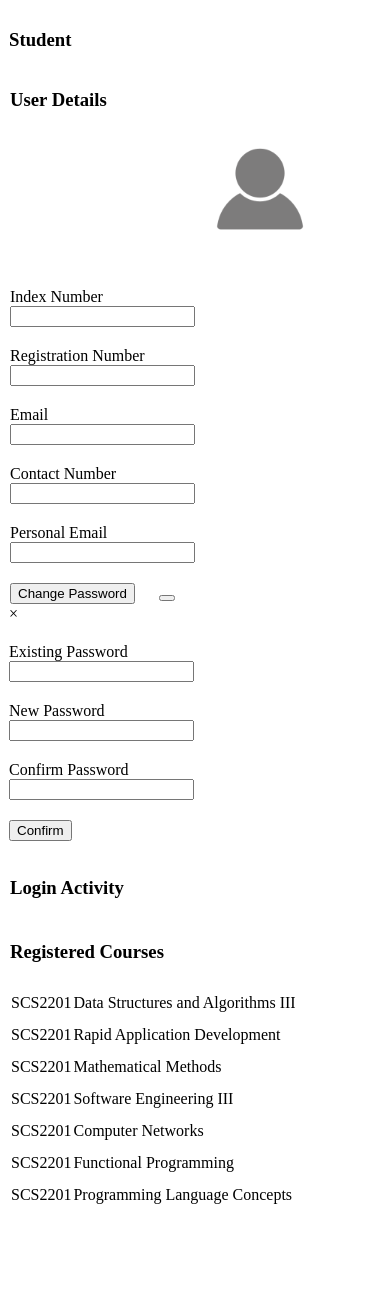
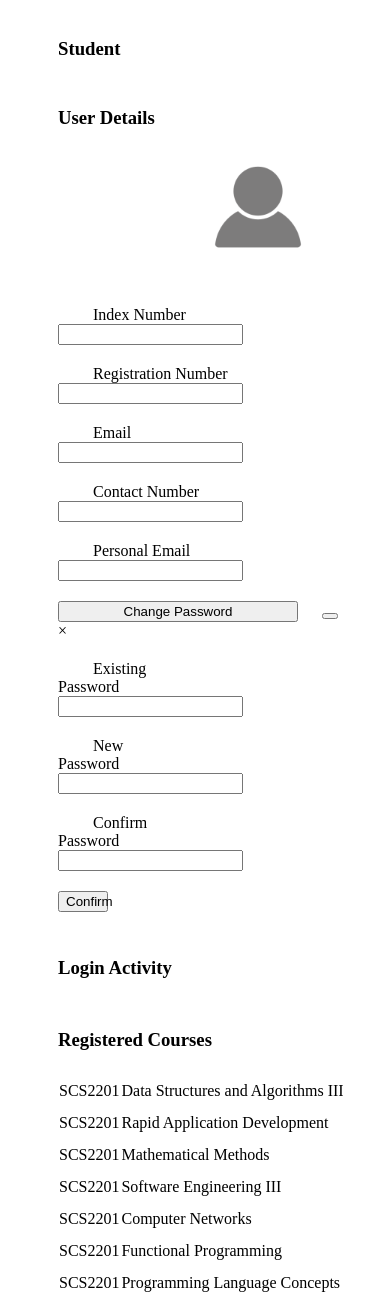
Before and after one commit to Fusion-0-1/lambda-learn, a PHP site: page /views/profile.php in a window 390 px wide; the page is wider, and only the part inside the window is pictured. Before the commit the page ends 1204 px from the top of that part, so only its background shows below. Run offline with PHP 8.4, Linux system fonts and the light colour scheme; the template is opened without the code that fills it, so the values that code supplies are empty.

Commit message:
Add mobile responsive css for profile page

```diff
--- a/public/css/profile.css
+++ b/public/css/profile.css
@@ -41,9 +41,24 @@ table{
 @media (max-width: 800px) {
     .flex-responsive{
         flex-direction: column;
+        align-items: center;
     }
     .main-container {
-        padding: 1px 1px;
-        min-width: 500px;
+        min-width: 400px;
     }
+
+    .edit-btn-text{
+        width: 60%;
+        justify-content: center;
+    }
+
+    label{
+        padding-left: 35px;
+    }
+
+    .responsive-container{
+        padding-left: 50px;
+        padding-right: 50px;
+    }
+
 }
--- a/views/profile.php
+++ b/views/profile.php
@@ -1,6 +1,6 @@
 <link rel="stylesheet" href="css/profile.css">
 
-<div class="border main-container v-center flex-gap">
+<div class="border main-container v-center flex-gap responsive-container">
     <div class="flex h-center v-center flex-responsive">
         <div>
             <h2 class="text-center"><?php echo $firstName." ".$lastName ?></h2>
@@ -58,7 +58,7 @@
                     <!--                        <button class="edit-btn edit-btn-icon"><i class="fa-solid fa-pen"></i></button><br>-->
                 </div>
             </div>
-            <div class="flex margin-top flex-responsive">
+            <div class="flex margin-top h-center">
                 <button class="edit-btn edit-btn-text width-full">Change Password</button>
                 <button id="edit" class="edit-btn edit-btn-icon"><i class="fa-solid fa-pen"></i></button><br>
             </div>
```
